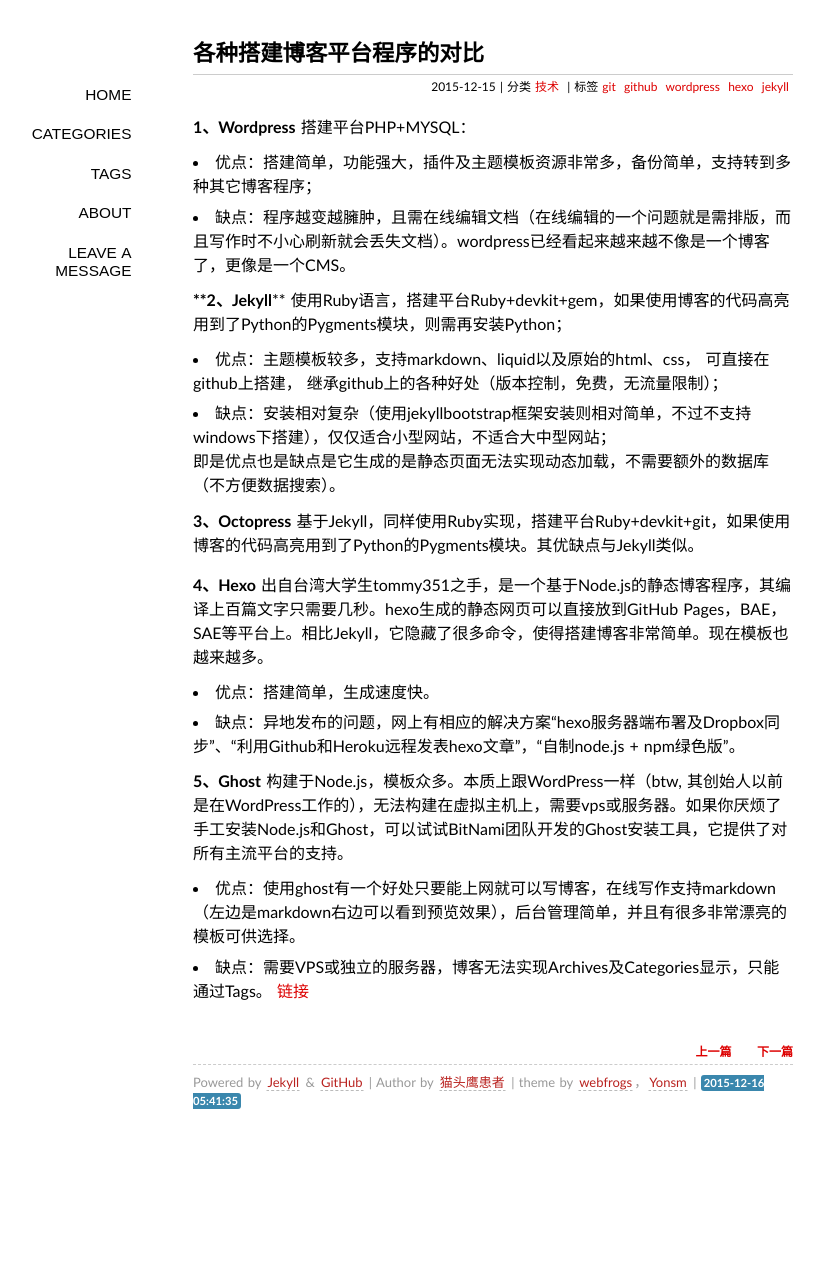
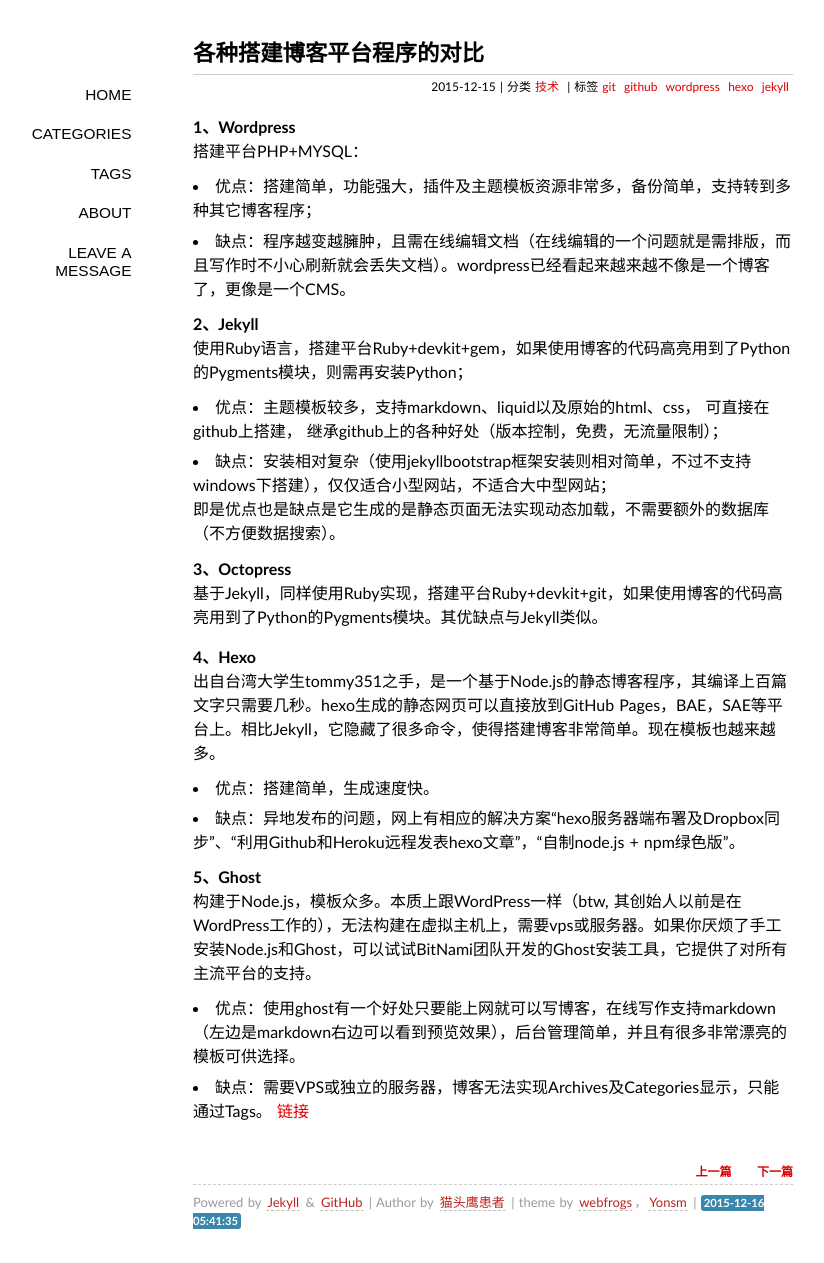
Before and after one commit to NightKs/NightKs.github.io, a Jekyll site: the page built from _posts/2015-12-15-ping-tai-dui-bi.md, in a window 1280 px wide. Shown: the whole page, without its empty margins (147-971 px from the left). Built offline with Jekyll 4.4.1, drawn with Linux system fonts in a browser that asks for light colours; some web fonts are replaced; Markdown is read by kramdown in place of the engine named in the settings; comment, search, counter and statistics services are not loaded; before the commit the page ends 1143 px from its top, so only the background shows below that.

```diff
--- a/_posts/2015-12-15-ping-tai-dui-bi.md
+++ b/_posts/2015-12-15-ping-tai-dui-bi.md
@@ -6,22 +6,27 @@ tags: git github wordpress hexo jekyll
 categories: 技术
 ---
 
-**1、Wordpress** 搭建平台PHP+MYSQL：
+**1、Wordpress**
+搭建平台PHP+MYSQL：
 *  优点：搭建简单，功能强大，插件及主题模板资源非常多，备份简单，支持转到多种其它博客程序；
 *  缺点：程序越变越臃肿，且需在线编辑文档（在线编辑的一个问题就是需排版，而且写作时不小心刷新就会丢失文档）。wordpress已经看起来越来越不像是一个博客了，更像是一个CMS。
 
-****2、Jekyll**** 使用Ruby语言，搭建平台Ruby+devkit+gem，如果使用博客的代码高亮用到了Python的Pygments模块，则需再安装Python；
+**2、Jekyll**
+使用Ruby语言，搭建平台Ruby+devkit+gem，如果使用博客的代码高亮用到了Python的Pygments模块，则需再安装Python；
 * 优点：主题模板较多，支持markdown、liquid以及原始的html、css， 可直接在github上搭建， 继承github上的各种好处（版本控制，免费，无流量限制）；
 * 缺点：安装相对复杂（使用jekyllbootstrap框架安装则相对简单，不过不支持windows下搭建），仅仅适合小型网站，不适合大中型网站；
 即是优点也是缺点是它生成的是静态页面无法实现动态加载，不需要额外的数据库（不方便数据搜索）。
 
-**3、Octopress**  基于Jekyll，同样使用Ruby实现，搭建平台Ruby+devkit+git，如果使用博客的代码高亮用到了Python的Pygments模块。其优缺点与Jekyll类似。
+**3、Octopress**
+基于Jekyll，同样使用Ruby实现，搭建平台Ruby+devkit+git，如果使用博客的代码高亮用到了Python的Pygments模块。其优缺点与Jekyll类似。
 
-**4、Hexo** 出自台湾大学生tommy351之手，是一个基于Node.js的静态博客程序，其编译上百篇文字只需要几秒。hexo生成的静态网页可以直接放到GitHub Pages，BAE，SAE等平台上。相比Jekyll，它隐藏了很多命令，使得搭建博客非常简单。现在模板也越来越多。
+**4、Hexo**
+出自台湾大学生tommy351之手，是一个基于Node.js的静态博客程序，其编译上百篇文字只需要几秒。hexo生成的静态网页可以直接放到GitHub Pages，BAE，SAE等平台上。相比Jekyll，它隐藏了很多命令，使得搭建博客非常简单。现在模板也越来越多。
 * 优点：搭建简单，生成速度快。
 * 缺点：异地发布的问题，网上有相应的解决方案“hexo服务器端布署及Dropbox同步”、“利用Github和Heroku远程发表hexo文章”，“自制node.js + npm绿色版”。
 
-**5、Ghost**  构建于Node.js，模板众多。本质上跟WordPress一样（btw, 其创始人以前是在WordPress工作的），无法构建在虚拟主机上，需要vps或服务器。如果你厌烦了手工安装Node.js和Ghost，可以试试BitNami团队开发的Ghost安装工具，它提供了对所有主流平台的支持。
+**5、Ghost**
+构建于Node.js，模板众多。本质上跟WordPress一样（btw, 其创始人以前是在WordPress工作的），无法构建在虚拟主机上，需要vps或服务器。如果你厌烦了手工安装Node.js和Ghost，可以试试BitNami团队开发的Ghost安装工具，它提供了对所有主流平台的支持。
 * 优点：使用ghost有一个好处只要能上网就可以写博客，在线写作支持markdown（左边是markdown右边可以看到预览效果），后台管理简单，并且有很多非常漂亮的模板可供选择。
 * 缺点：需要VPS或独立的服务器，博客无法实现Archives及Categories显示，只能通过Tags。
 [链接](http://read.mobi/2015/03/15/blog-source-comparison/)
```
